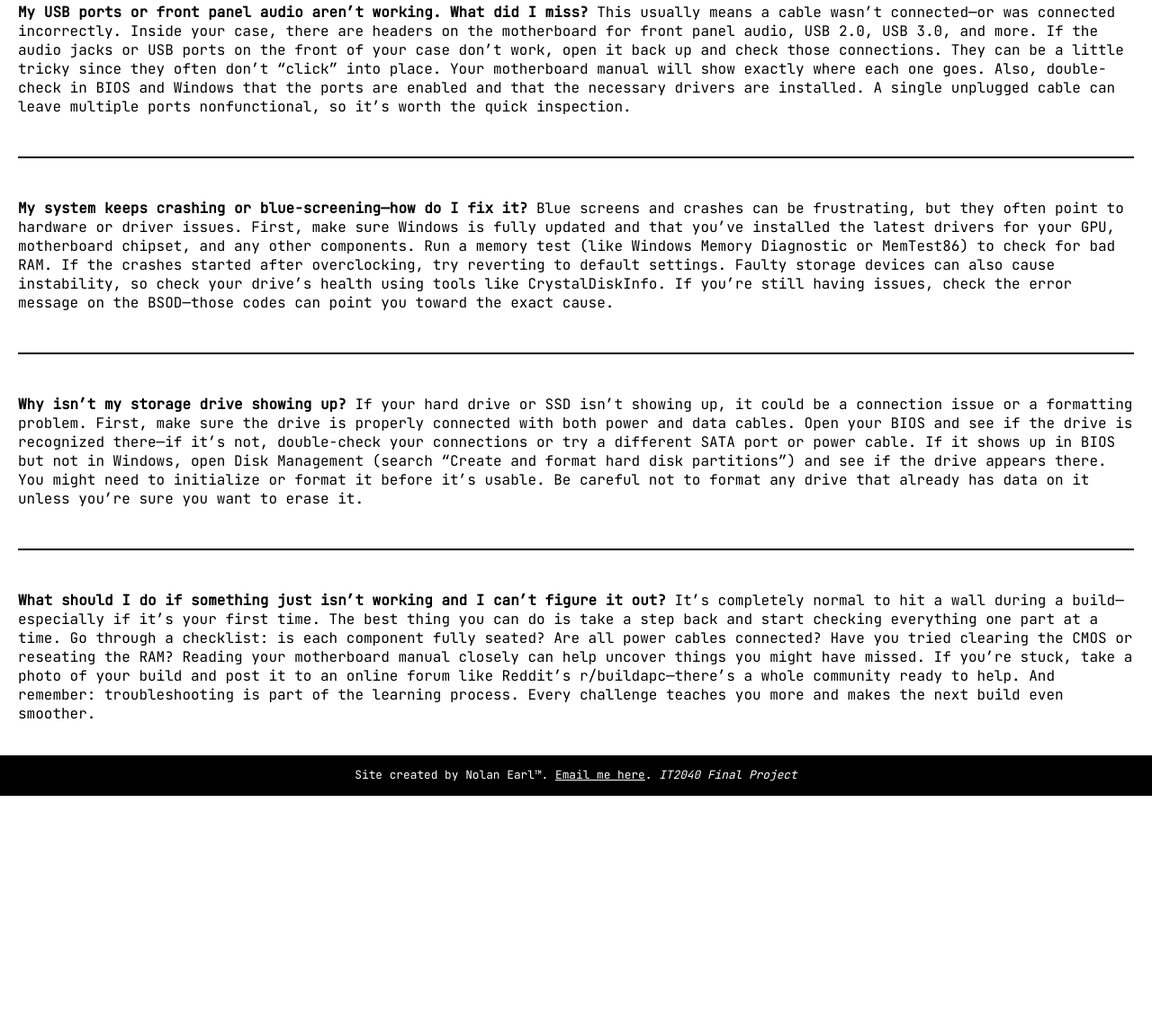
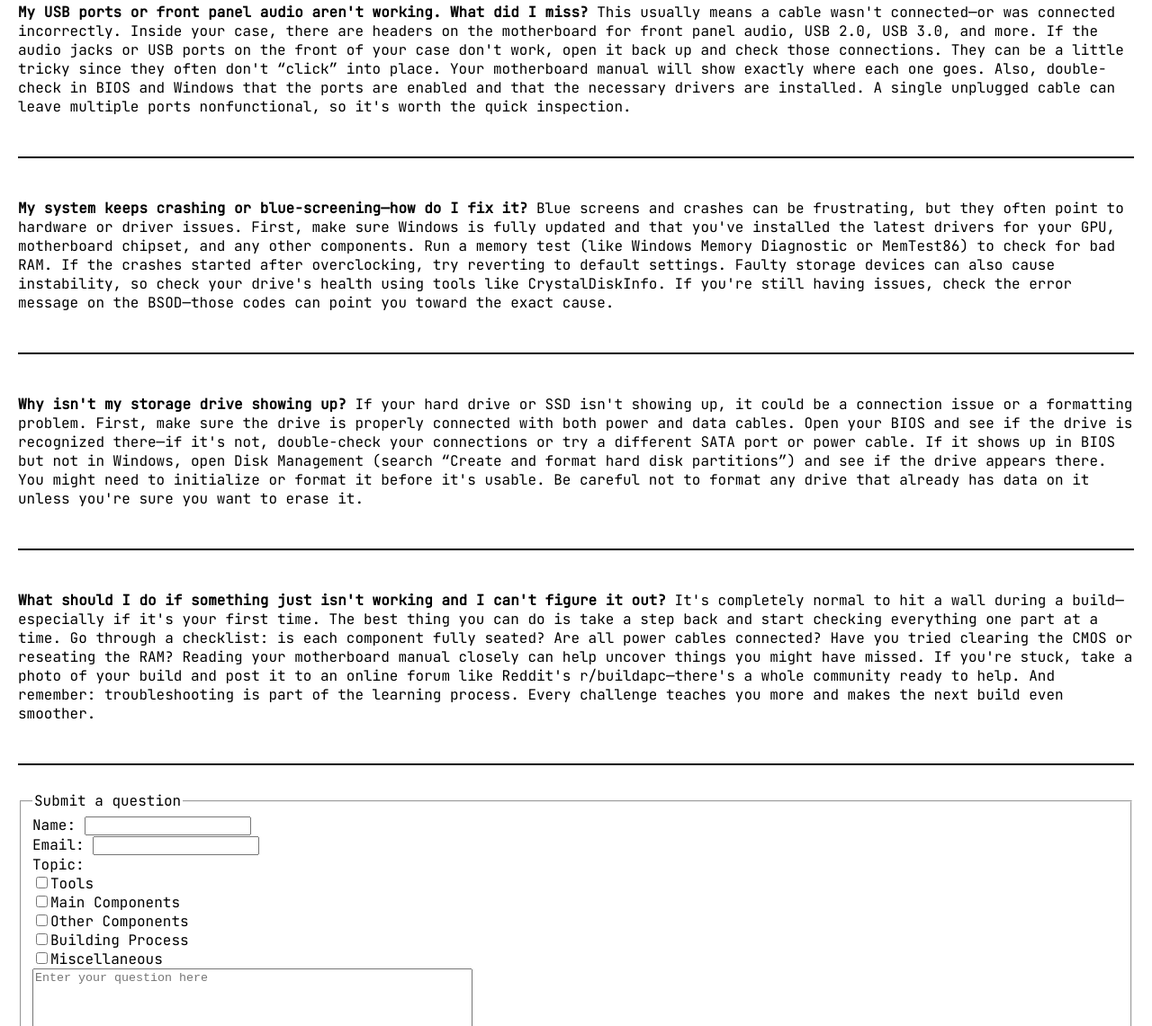
Before and after one commit to superman2828/Website-Project, a plain HTML site: page troubleshooting.html in a window 1280 px wide. Shown: the part 1659-2800 px from the top of the page at 90% size. Before the commit the page ends 2544 px from the top, so only its background shows below. Drawn offline with Linux system fonts and the light colour scheme.

Commit message:
added form to troubleshooting page

```diff
--- a/style.css
+++ b/style.css
@@ -135,6 +135,11 @@ main article {
 #troubleshooting h2 {
     font-size: 2em;
     text-align: center;
+}
+
+textarea {
+    width: 40%;
+    height: 100px;
 }
 
 hr {
--- a/troubleshooting.html
+++ b/troubleshooting.html
@@ -33,16 +33,31 @@
 
             <div id="troubleshooting">
             <h2>Troubleshooting / FAQ</h2>
-            <p><b>Why won't my PC turn on after I finished building it? </b>This is one of the most common issues first-time builders run into. If your PC won’t power on at all—no fans spinning, no lights turning on—the issue is usually power-related. First, double-check that the power supply is switched on (look for the “|” symbol on the back). Then make sure the 24-pin motherboard power cable and the 8-pin CPU power cable are securely connected. These are often the most commonly missed. Also, ensure that your power button header is correctly connected to the motherboard—those tiny front panel connectors are easy to mix up. Lastly, try plugging the PC directly into a wall outlet (not a power strip), and make sure the outlet itself is working. Don’t worry—this is a normal hiccup, and it’s usually an easy fix once you methodically check each connection.</p><br><hr><br>
-            <p><b>My PC turns on, but there’s no display on my monitor. What’s wrong? </b>If your PC powers on but nothing shows up on the monitor, there are a few possible culprits. First, make sure your monitor is turned on and the input source matches the cable you're using (HDMI, DisplayPort, etc.). If you’re using a dedicated graphics card, make sure your monitor is plugged into the GPU, not the motherboard’s display port. If your CPU doesn’t have integrated graphics and you didn’t install a GPU, you won’t get any signal. Double-check that your RAM is properly seated—try removing it and reseating it or testing one stick at a time. Also, verify that your GPU is clicked in all the way and powered (if it needs external power connectors). It may take some trial and error, but walking through each of these steps should lead you to the fix.</p><br><hr><br>
-            <p><b>My fans are spinning, but I’m not getting any picture or beeps. What could be wrong? </b>This usually means your motherboard is powering on, but it's not completing the boot process. Start by checking your RAM—improperly seated memory or incompatible sticks are a frequent cause. Try booting with just one stick of RAM installed in the correct slot (check your motherboard manual for the right one). Next, make sure your CPU is installed properly and doesn’t have any bent pins (for AMD) or contact issues (for Intel). Also, check if your motherboard has debug LEDs or a small speaker to indicate error codes—they can point you directly to the faulty component. In some cases, a BIOS update may be needed, especially if you're using a newer CPU with an older motherboard.</p><br><hr><br>
-            <p><b>How do I know if my power supply is working properly? </b>If you suspect your power supply might be the problem, there are a few ways to test it. First, listen and look—are the fans spinning? Are the motherboard LEDs lighting up? You can also do the "paperclip test" by jumping the green and black pins on the 24-pin cable to see if the PSU powers on (only do this with nothing else connected and be careful!). A more accurate method is using a PSU tester or a multimeter to measure voltage outputs. If you're still unsure, try swapping in another power supply (if you have access to one) to rule it out. A faulty PSU can cause random shutdowns, no power, or even damage to other components—so it’s important to be certain it’s working.</p><br><hr><br>
-            <p><b>Why is my PC turning off or restarting randomly? </b>This can be caused by overheating, power supply issues, or software problems. First, monitor your CPU and GPU temperatures using a tool like HWMonitor or Core Temp—if they’re running too hot, your system may be shutting down to protect itself. Check that your CPU cooler is mounted properly and that fans are spinning as they should. Next, consider the power supply—random restarts are often a sign of an underpowered or failing PSU. Also, make sure all your cables are firmly plugged in. If everything checks out on the hardware side, try updating your BIOS and drivers, or doing a fresh Windows install to eliminate software as the cause.</p><br><hr><br>
+            <p><b>Why won't my PC turn on after I finished building it? </b>This is one of the most common issues first-time builders run into. If your PC won't power on at all—no fans spinning, no lights turning on—the issue is usually power-related. First, double-check that the power supply is switched on (look for the “|” symbol on the back). Then make sure the 24-pin motherboard power cable and the 8-pin CPU power cable are securely connected. These are often the most commonly missed. Also, ensure that your power button header is correctly connected to the motherboard—those tiny front panel connectors are easy to mix up. Lastly, try plugging the PC directly into a wall outlet (not a power strip), and make sure the outlet itself is working. Don't worry—this is a normal hiccup, and it's usually an easy fix once you methodically check each connection.</p><br><hr><br>
+            <p><b>My PC turns on, but there's no display on my monitor. What's wrong? </b>If your PC powers on but nothing shows up on the monitor, there are a few possible culprits. First, make sure your monitor is turned on and the input source matches the cable you're using (HDMI, DisplayPort, etc.). If you're using a dedicated graphics card, make sure your monitor is plugged into the GPU, not the motherboard's display port. If your CPU doesn't have integrated graphics and you didn't install a GPU, you won't get any signal. Double-check that your RAM is properly seated—try removing it and reseating it or testing one stick at a time. Also, verify that your GPU is clicked in all the way and powered (if it needs external power connectors). It may take some trial and error, but walking through each of these steps should lead you to the fix.</p><br><hr><br>
+            <p><b>My fans are spinning, but I'm not getting any picture or beeps. What could be wrong? </b>This usually means your motherboard is powering on, but it's not completing the boot process. Start by checking your RAM—improperly seated memory or incompatible sticks are a frequent cause. Try booting with just one stick of RAM installed in the correct slot (check your motherboard manual for the right one). Next, make sure your CPU is installed properly and doesn't have any bent pins (for AMD) or contact issues (for Intel). Also, check if your motherboard has debug LEDs or a small speaker to indicate error codes—they can point you directly to the faulty component. In some cases, a BIOS update may be needed, especially if you're using a newer CPU with an older motherboard.</p><br><hr><br>
+            <p><b>How do I know if my power supply is working properly? </b>If you suspect your power supply might be the problem, there are a few ways to test it. First, listen and look—are the fans spinning? Are the motherboard LEDs lighting up? You can also do the "paperclip test" by jumping the green and black pins on the 24-pin cable to see if the PSU powers on (only do this with nothing else connected and be careful!). A more accurate method is using a PSU tester or a multimeter to measure voltage outputs. If you're still unsure, try swapping in another power supply (if you have access to one) to rule it out. A faulty PSU can cause random shutdowns, no power, or even damage to other components—so it's important to be certain it's working.</p><br><hr><br>
+            <p><b>Why is my PC turning off or restarting randomly? </b>This can be caused by overheating, power supply issues, or software problems. First, monitor your CPU and GPU temperatures using a tool like HWMonitor or Core Temp—if they're running too hot, your system may be shutting down to protect itself. Check that your CPU cooler is mounted properly and that fans are spinning as they should. Next, consider the power supply—random restarts are often a sign of an underpowered or failing PSU. Also, make sure all your cables are firmly plugged in. If everything checks out on the hardware side, try updating your BIOS and drivers, or doing a fresh Windows install to eliminate software as the cause.</p><br><hr><br>
             <p><b>Why is my PC running hot or loud? </b>High temperatures and loud fans usually mean poor airflow or cooling. Make sure your case fans are properly configured—intake fans in the front or bottom, exhaust fans in the back or top. Clean out dust filters and ensure that nothing is blocking air circulation inside your case. Check your CPU and GPU fans to see if they're spinning normally. If your PC is still running hot, consider upgrading your cooler or adding more case fans. Loud fans can also be caused by cheap or worn-out fan bearings, so replacing them with quieter, higher-quality fans (like Noctua or Arctic) can make a big difference. Managing your fan curves in the BIOS or with software can also help keep noise down without sacrificing cooling.</p><br><hr><br>
-            <p><b>My USB ports or front panel audio aren’t working. What did I miss? </b>This usually means a cable wasn’t connected—or was connected incorrectly. Inside your case, there are headers on the motherboard for front panel audio, USB 2.0, USB 3.0, and more. If the audio jacks or USB ports on the front of your case don’t work, open it back up and check those connections. They can be a little tricky since they often don’t “click” into place. Your motherboard manual will show exactly where each one goes. Also, double-check in BIOS and Windows that the ports are enabled and that the necessary drivers are installed. A single unplugged cable can leave multiple ports nonfunctional, so it’s worth the quick inspection.</p><br><hr><br>
-            <p><b>My system keeps crashing or blue-screening—how do I fix it? </b>Blue screens and crashes can be frustrating, but they often point to hardware or driver issues. First, make sure Windows is fully updated and that you’ve installed the latest drivers for your GPU, motherboard chipset, and any other components. Run a memory test (like Windows Memory Diagnostic or MemTest86) to check for bad RAM. If the crashes started after overclocking, try reverting to default settings. Faulty storage devices can also cause instability, so check your drive’s health using tools like CrystalDiskInfo. If you’re still having issues, check the error message on the BSOD—those codes can point you toward the exact cause.</p><br><hr><br>
-            <p><b>Why isn’t my storage drive showing up? </b>If your hard drive or SSD isn’t showing up, it could be a connection issue or a formatting problem. First, make sure the drive is properly connected with both power and data cables. Open your BIOS and see if the drive is recognized there—if it’s not, double-check your connections or try a different SATA port or power cable. If it shows up in BIOS but not in Windows, open Disk Management (search “Create and format hard disk partitions”) and see if the drive appears there. You might need to initialize or format it before it’s usable. Be careful not to format any drive that already has data on it unless you’re sure you want to erase it.</p><br><hr><br>
-            <p><b>What should I do if something just isn’t working and I can’t figure it out? </b>It’s completely normal to hit a wall during a build—especially if it’s your first time. The best thing you can do is take a step back and start checking everything one part at a time. Go through a checklist: is each component fully seated? Are all power cables connected? Have you tried clearing the CMOS or reseating the RAM? Reading your motherboard manual closely can help uncover things you might have missed. If you’re stuck, take a photo of your build and post it to an online forum like Reddit’s r/buildapc—there’s a whole community ready to help. And remember: troubleshooting is part of the learning process. Every challenge teaches you more and makes the next build even smoother.</p>
+            <p><b>My USB ports or front panel audio aren't working. What did I miss? </b>This usually means a cable wasn't connected—or was connected incorrectly. Inside your case, there are headers on the motherboard for front panel audio, USB 2.0, USB 3.0, and more. If the audio jacks or USB ports on the front of your case don't work, open it back up and check those connections. They can be a little tricky since they often don't “click” into place. Your motherboard manual will show exactly where each one goes. Also, double-check in BIOS and Windows that the ports are enabled and that the necessary drivers are installed. A single unplugged cable can leave multiple ports nonfunctional, so it's worth the quick inspection.</p><br><hr><br>
+            <p><b>My system keeps crashing or blue-screening—how do I fix it? </b>Blue screens and crashes can be frustrating, but they often point to hardware or driver issues. First, make sure Windows is fully updated and that you've installed the latest drivers for your GPU, motherboard chipset, and any other components. Run a memory test (like Windows Memory Diagnostic or MemTest86) to check for bad RAM. If the crashes started after overclocking, try reverting to default settings. Faulty storage devices can also cause instability, so check your drive's health using tools like CrystalDiskInfo. If you're still having issues, check the error message on the BSOD—those codes can point you toward the exact cause.</p><br><hr><br>
+            <p><b>Why isn't my storage drive showing up? </b>If your hard drive or SSD isn't showing up, it could be a connection issue or a formatting problem. First, make sure the drive is properly connected with both power and data cables. Open your BIOS and see if the drive is recognized there—if it's not, double-check your connections or try a different SATA port or power cable. If it shows up in BIOS but not in Windows, open Disk Management (search “Create and format hard disk partitions”) and see if the drive appears there. You might need to initialize or format it before it's usable. Be careful not to format any drive that already has data on it unless you're sure you want to erase it.</p><br><hr><br>
+            <p><b>What should I do if something just isn't working and I can't figure it out? </b>It's completely normal to hit a wall during a build—especially if it's your first time. The best thing you can do is take a step back and start checking everything one part at a time. Go through a checklist: is each component fully seated? Are all power cables connected? Have you tried clearing the CMOS or reseating the RAM? Reading your motherboard manual closely can help uncover things you might have missed. If you're stuck, take a photo of your build and post it to an online forum like Reddit's r/buildapc—there's a whole community ready to help. And remember: troubleshooting is part of the learning process. Every challenge teaches you more and makes the next build even smoother.</p><br><hr><br>
+
+            <form>
+                <fieldset>
+                    <legend>Submit a question</legend>
+                    Name: <input type="text" name="name" required><br>
+                    Email: <input type="email" name="email" required><br>
+                    Topic: <br><input type="checkbox" name="topic" value="Tools">Tools<br>
+                    <input type="checkbox" name="topic" value="MainComp">Main Components<br>
+                    <input type="checkbox" name="topic" value="OtherComp">Other Components<br>
+                    <input type="checkbox" name="topic" value="Building">Building Process<br>
+                    <input type="checkbox" name="topic" value="Misc">Miscellaneous<br>
+                    <textarea name="message" placeholder="Enter your question here" required></textarea><br>
+                    <input type="submit" value="Submit">
+                </fieldset>
+            </form>
             </div>
         </article>
 
```
